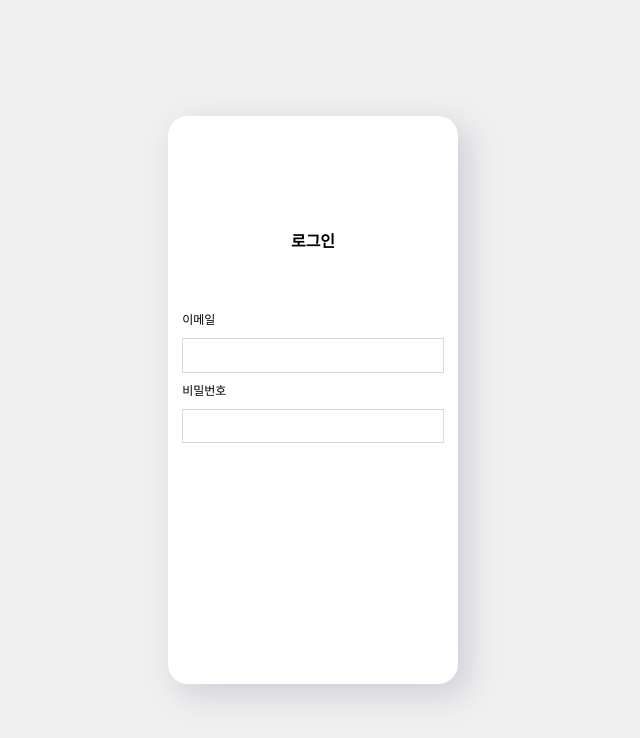
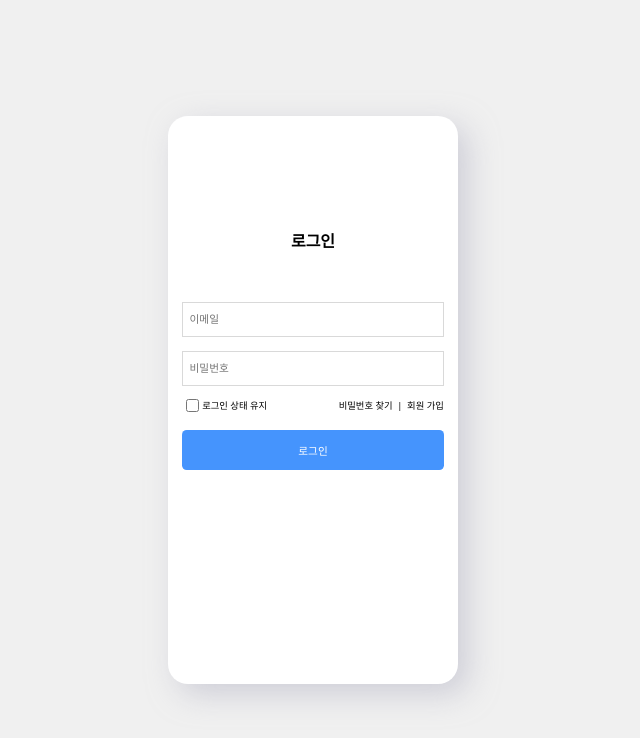
Before and after one commit to FairPay-Proj/fairpay, a Next.js app: page /login in a window 1280 px wide. Shown: the top 738 px of the page, without its empty margins (327-967 px from the left). Built offline with nearby package versions, Linux system fonts and the light colour scheme.

Commit message:
Feat: 로그인 페이지 디자인만

```diff
--- a/app/(route)/login/page.tsx
+++ b/app/(route)/login/page.tsx
@@ -1,9 +1,16 @@
 "use client";
 
+import Button from "@FairPay/components/Button";
 import FormInput from "@FairPay/components/FormInput";
 import MainContent from "@FairPay/components/MainContent";
 import {FlexBox, Text, Title} from "@FairPay/components/styled/styledComponent";
+import fontSizes from "@FairPay/themes/fontsizes";
 import {useForm} from "react-hook-form";
+import styled from "styled-components";
+
+const TextWrap = styled.span`
+  font-size: ${fontSizes.xs};
+`;
 
 export default function Login() {
   const {control, register} = useForm();
@@ -18,26 +25,51 @@ export default function Login() {
       }
       childrenStyle={{paddingTop: "3.958vw"}}
       buttonProps={{isShow: false}}>
-      <FlexBox>
+      <FlexBox sx={{gap: "1.198vw", width: "100%"}}>
+        <FlexBox sx={{gap: "0.781vw", width: "100%"}}>
+          <FlexBox sx={{gap: "1.146vw", width: "100%"}}>
             <FormInput
               name="email"
               control={control}
               type="text"
-          label="이메일"
               $variant="all"
-          validation={{required: "이메일"}}
+              placeholder="이메일"
+              validation={{required: "이메일을 입력해 주세요."}}
               register={register}
             />
             <FormInput
               name="password"
               control={control}
               type="password"
-          label="비밀번호"
               $variant="all"
+              placeholder="비밀번호"
               validation={{required: "비밀번호를 입력해 주세요."}}
               register={register}
             />
           </FlexBox>
+          <FlexBox
+            sx={{
+              flexDirection: "row",
+              alignItems: "center",
+              justifyContent: "space-between",
+              width: "100%",
+            }}>
+            <FlexBox sx={{flexDirection: "row", alignItems: "center"}}>
+              <input
+                type="checkbox"
+                // 디자인에 맞는 이미지 사용하도록 (label 사용)
+              />
+              <TextWrap>로그인 상태 유지</TextWrap>
+            </FlexBox>
+            <FlexBox sx={{flexDirection: "row", alignItems: "center", gap: "0.365vw"}}>
+              <TextWrap>비밀번호 찾기</TextWrap>
+              <TextWrap>|</TextWrap>
+              <TextWrap>회원 가입</TextWrap>
+            </FlexBox>
+          </FlexBox>
+        </FlexBox>
+        <Button>로그인</Button>
+      </FlexBox>
     </MainContent>
   );
 }
--- a/components/styled/styledComponent.tsx
+++ b/components/styled/styledComponent.tsx
@@ -1,8 +1,7 @@
-import {CSSProperties} from "react";
-import styled from "styled-components";
+import styled, {CSSObject} from "styled-components";
 
 interface FlexBoxProps {
-  sx?: CSSProperties;
+  sx?: CSSObject;
 }
 
 export const Title = styled.div`
@@ -33,9 +32,5 @@ export const FlexBox = styled.div<FlexBoxProps>`
   flex-direction: column;
   align-items: flex-start;
   justify-content: flex-start;
-  ${({sx}) =>
-    sx &&
-    Object.entries(sx)
-      .map(([key, value]) => `${key}: ${value};`)
-      .join("")}
+  ${(props) => props.sx && {...props.sx}}; // sx에서 넘어온 스타일을 덮어씌움
 `;
```
Lines whose indentation alone changed are shown as unchanged.
